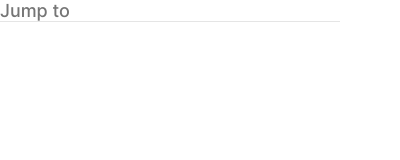
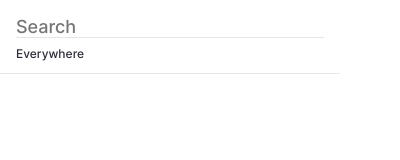
Before and after one commit to igoradamenko/figma-search-extension, a browser extension: page extension/popup.html in a window 400 px wide. Drawn offline with Linux system fonts and the light colour scheme.

Commit message:
Add wrapper for input and fake select

```diff
--- a/extension/popup.css
+++ b/extension/popup.css
@@ -1,3 +1,7 @@
+:root {
+  --search-height: 74px;
+}
+
 @font-face {
   src: url('./inter-medium.woff2') format('woff2');
   font-family: Inter;
@@ -37,6 +41,17 @@ button {
   color: #2D2D38;
 }
 
+.search {
+  box-sizing: border-box;
+  height: var(--search-height);
+  padding: 16px 16px 12px;
+  border-bottom: 1px solid #E6E6EC;
+}
+
+.search__select {
+  margin-top: 8px;
+}
+
 .input {
   box-sizing: border-box;
   width: 100%;
@@ -60,6 +75,11 @@ button {
 
 .input:focus {
   outline: none;
+}
+
+.select {
+  font-size: 12px;
+  line-height: 15px;
 }
 
 .content {
--- a/extension/popup.html
+++ b/extension/popup.html
@@ -3,13 +3,17 @@
     <link rel="stylesheet" href="popup.css">
   </head>
   <body class="root" id="root">
-    <input
-      class="input"
-      id="input"
-      type="text"
-      placeholder="Jump to"
-      autofocus
-    >
+    <div class="search">
+      <input
+        class="input search__input"
+        id="input"
+        type="text"
+        placeholder="Search"
+        autofocus
+      >
+
+      <div class="search__select select">Everywhere</div>
+    </div>
 
     <div class="content" id="content">
       <ul
```
